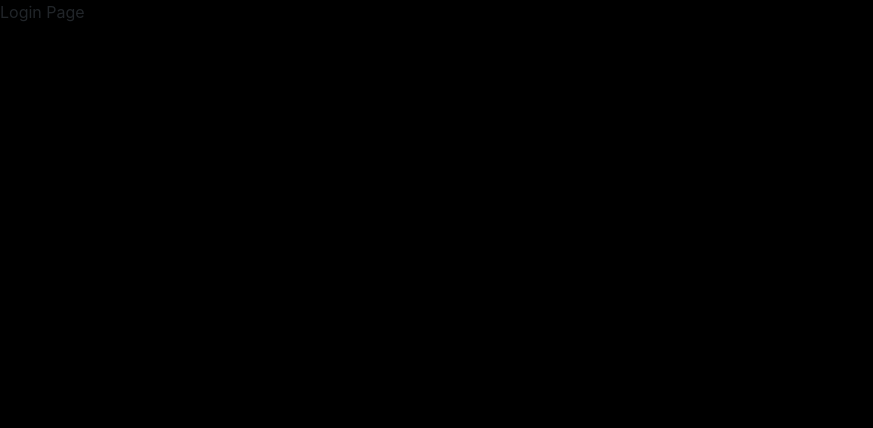
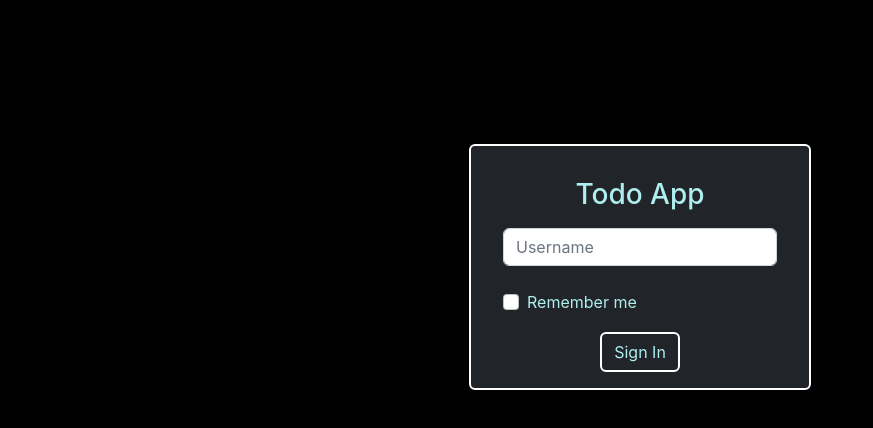
Before and after one commit to Adensty7/todoapp-react-db, a React (Create React App) app: page /login in a window 1280 px wide. Shown: the top 428 px of the page, without its empty margins (0-873 px from the left). Built offline with nearby package versions, Linux system fonts and the light colour scheme.

Commit message:
Update LoginPage.js

```diff
--- a/src/components/LoginPage.js
+++ b/src/components/LoginPage.js
@@ -1,9 +1,69 @@
-import React from 'react';
+import React, { useState } from 'react';
+import './components.css';
 
 const LoginPage = () => {
+    const [username, setUsername] = useState('');
+    const [remember, setRemember] = useState(false);
+
+
+    const handleSubmit = (e) => {
+        e.preventDefault();
+    };
+
+
     return (
         <div>
-            Login Page
+            <div class="container text-center my-5 py-5">
+      <div class="d-flex justify-content-center mt-5">
+        <div class="card card-outline card-primary mx-3 px-3 border-white bg-dark text-blue">
+          <div class="card-body w-100">
+            <h3 class="m-3">Todo App</h3>
+
+            <form onSubmit={handleSubmit} autocomplete="off">
+              <div class="input-group mb-4">
+                <input
+                  type="text"
+                  class="form-control"
+                  name="uname"
+                  placeholder="Username"
+                  required
+                  onChange={(e) => setUsername(e.target.value)}
+                />
+              </div>
+              <div class="row">
+                <div class="col-12 text-start h-100 mb-3">
+                  <div class="form-check">
+                    <input
+                      class="form-check-input"
+                      type="checkbox"
+                      id="flexCheckDefault"
+                      onChange={(e) => setRemember(e.currentTarget.checked)}
+                    />
+                    <label class="form-check-label" for="flexCheckDefault" >
+                      Remember me
+                    </label>
+                  </div>
+                </div>
+              </div>
+
+
+              <div class="col-12">
+              <button
+                    type="submit"
+                    name="submit"
+                    class="btn border-white bg-dark text-blue btn-block"
+                  >
+
+                    Sign In
+                  </button>
+              </div>
+            </form>
+
+
+          </div>
+        </div>
+      </div>
+    </div>
         </div>
     );
 }
```
